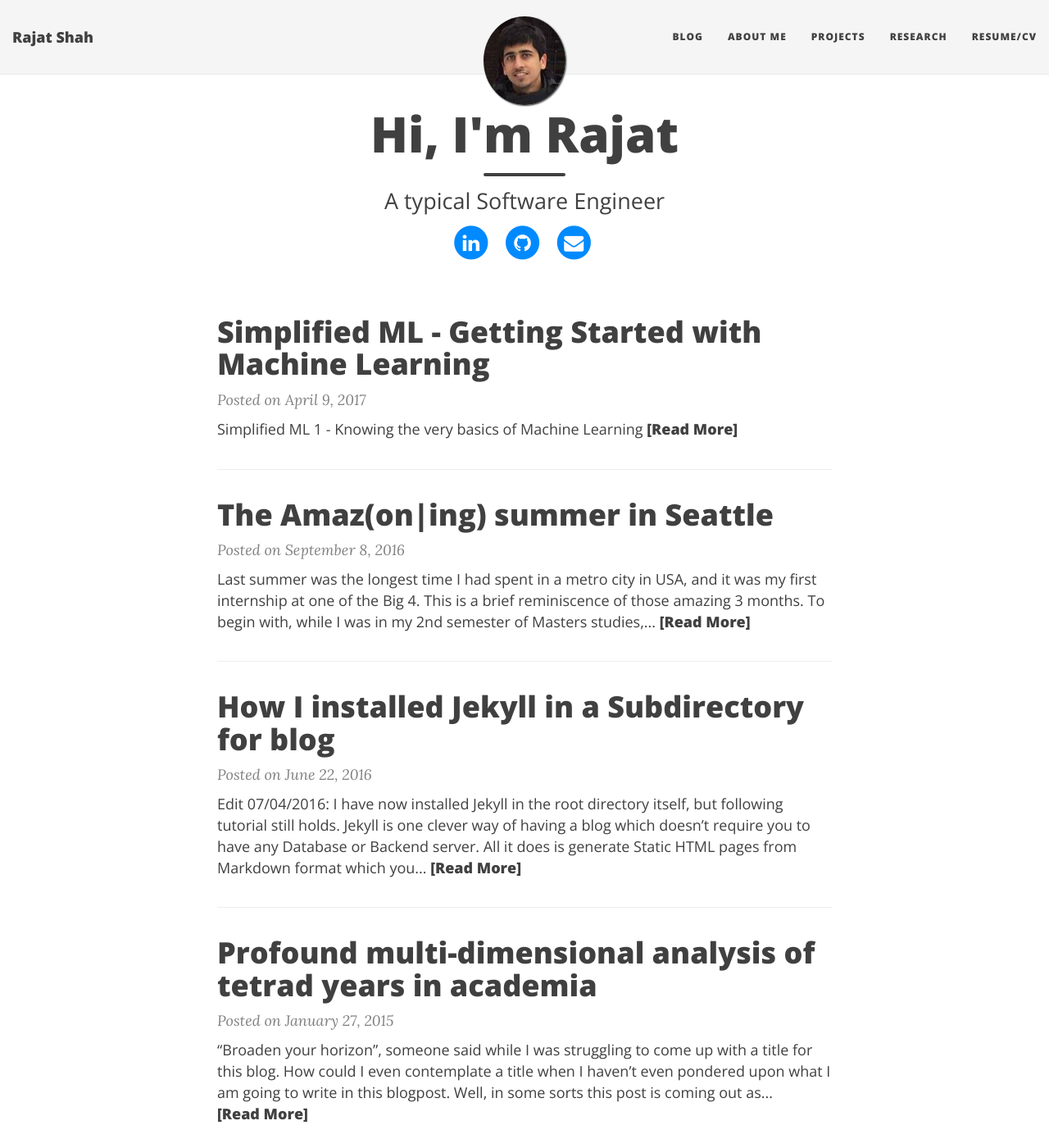
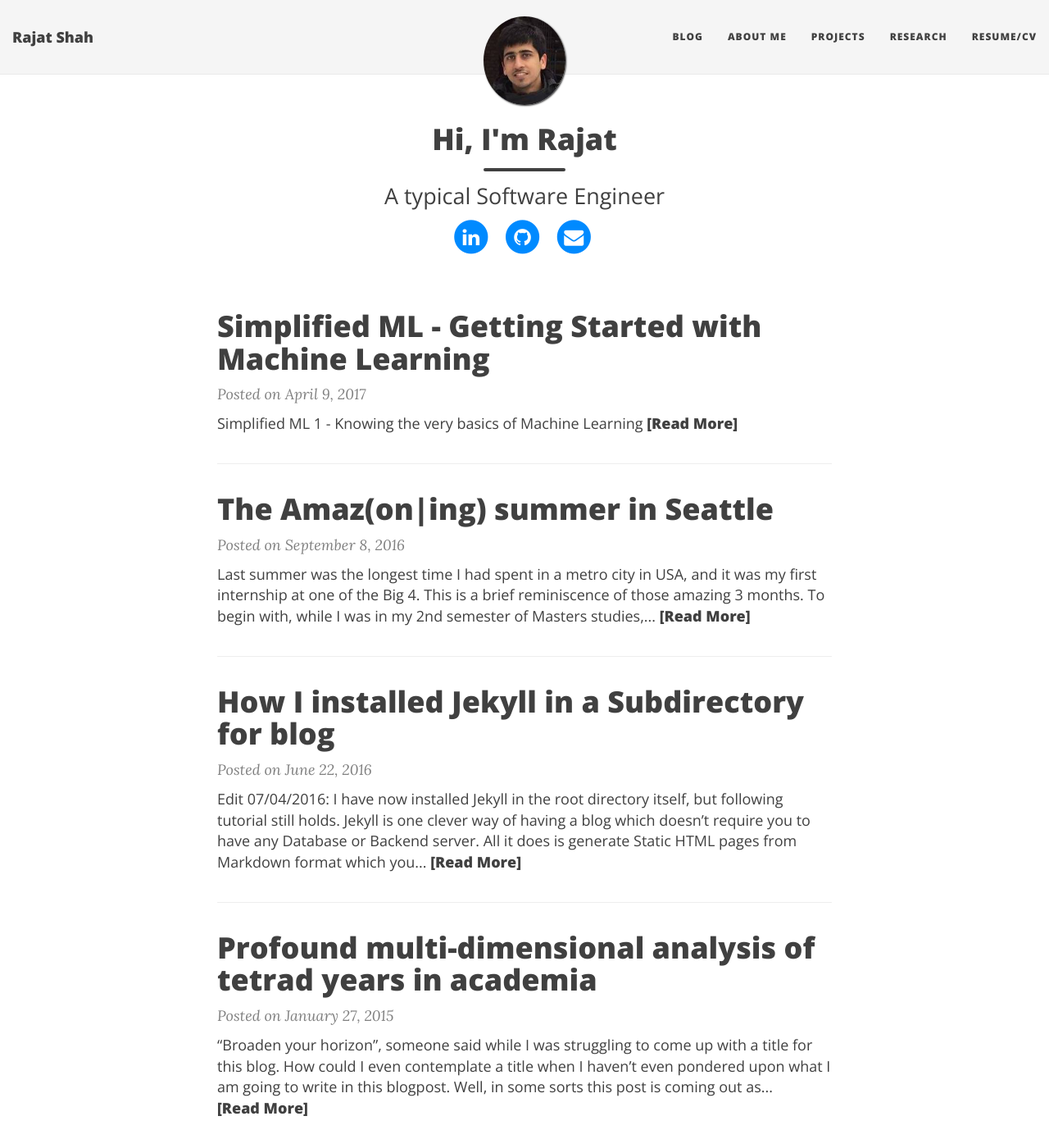
Before and after one commit to shahrajat/shahrajat.github.io, a Jekyll site: the page built from index.html, in a window 1280 px wide and 1400 px high. Shown: the whole window at 82% size. Built offline with Jekyll 4.4.1, drawn with Linux system fonts in a browser that asks for light colours; nearby versions of some CDN libraries; the list of posts is cut into pages by our own code.

Commit message:
Update main.css

```diff
--- a/css/main.css
+++ b/css/main.css
@@ -429,10 +429,7 @@ footer .theme-by {
   color: #FFF;
   text-shadow: 1px 1px 3px #000;
 }
-.intro-header .page-heading h1 {
-  margin-top: 0;
-  font-size: 50px;
-}
+
 .intro-header .post-heading h1 {
   margin-top: 0;
   font-size: 35px;
@@ -483,11 +480,9 @@ footer .theme-by {
   .intro-header.big-img .post-heading  {
     padding: 150px 0;
   }
-  .intro-header .page-heading h1 {
-    font-size: 60px;
-  }
+
   .intro-header .post-heading h1 {
-    font-size: 50px;
+    font-size: 35px;
   }
   .intro-header.big-img .img-desc {
     font-size: 14px;
```
